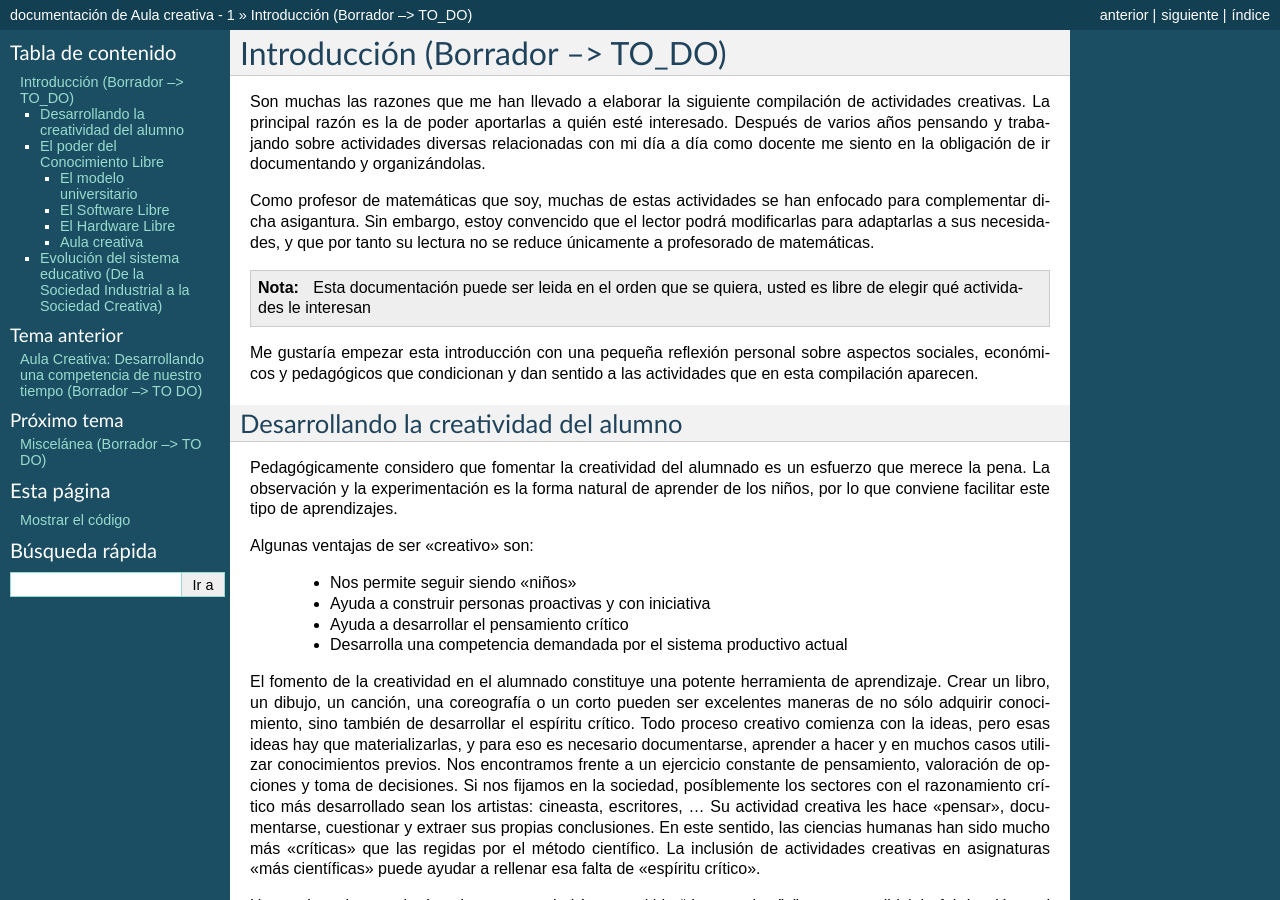
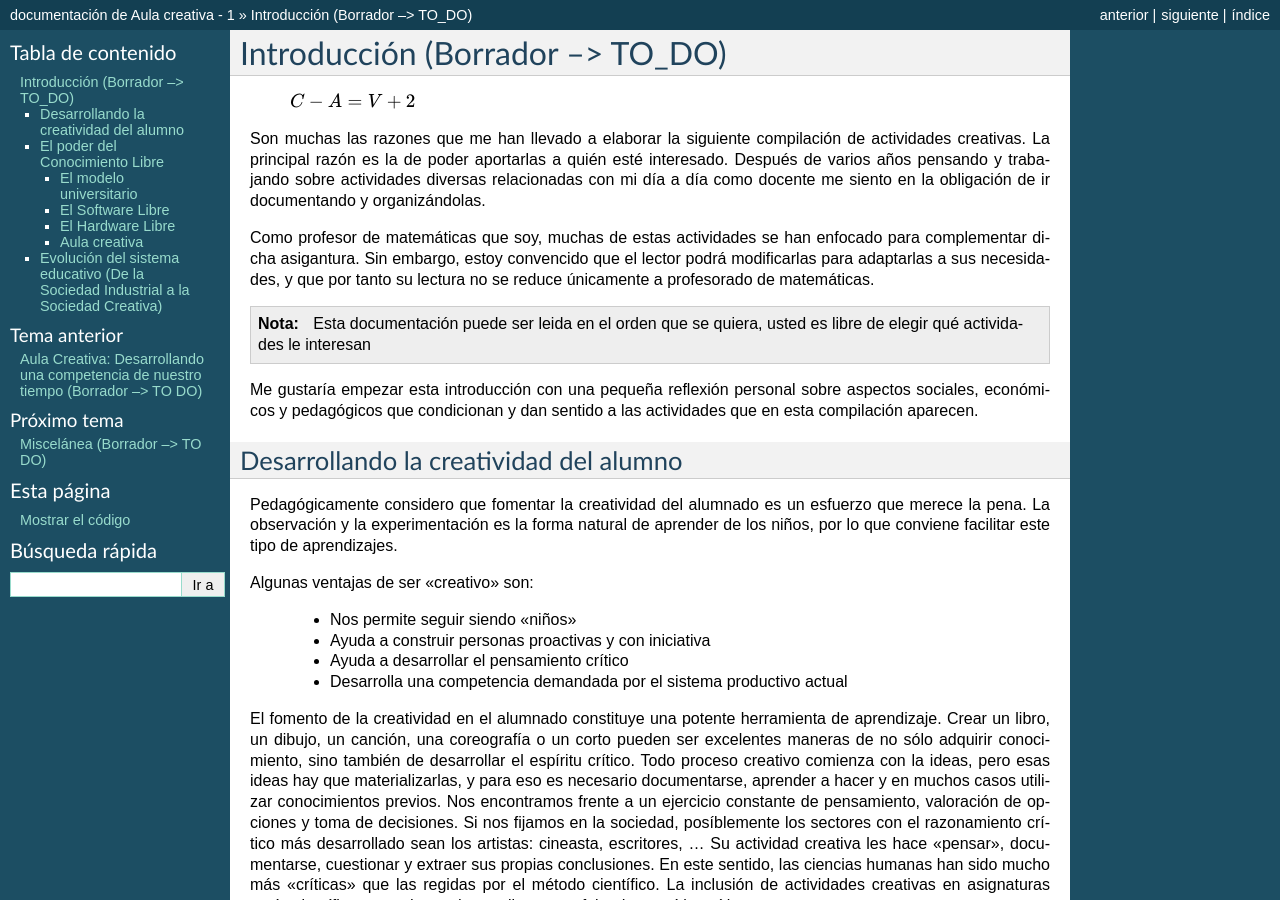
Before and after one commit to es3a10/aula_creativa, a Sphinx documentation site: the page built from docs/introduccion.rst, in a window 1280 px wide and 900 px high. Built offline with Sphinx 7.4.7, drawn with Linux system fonts in a browser that asks for light colours.

Commit message:
Update introduccion.rst

```diff
--- a/docs/introduccion.rst
+++ b/docs/introduccion.rst
@@ -1,6 +1,8 @@
 ============
 Introducción (Borrador --> TO_DO)
 ============
+
+      :math:`C-A=V+2`
 
 Son muchas las razones que me han llevado a elaborar la siguiente compilación de actividades creativas.
 La principal razón es la de poder aportarlas a quién esté interesado. Después de varios años pensando
```
